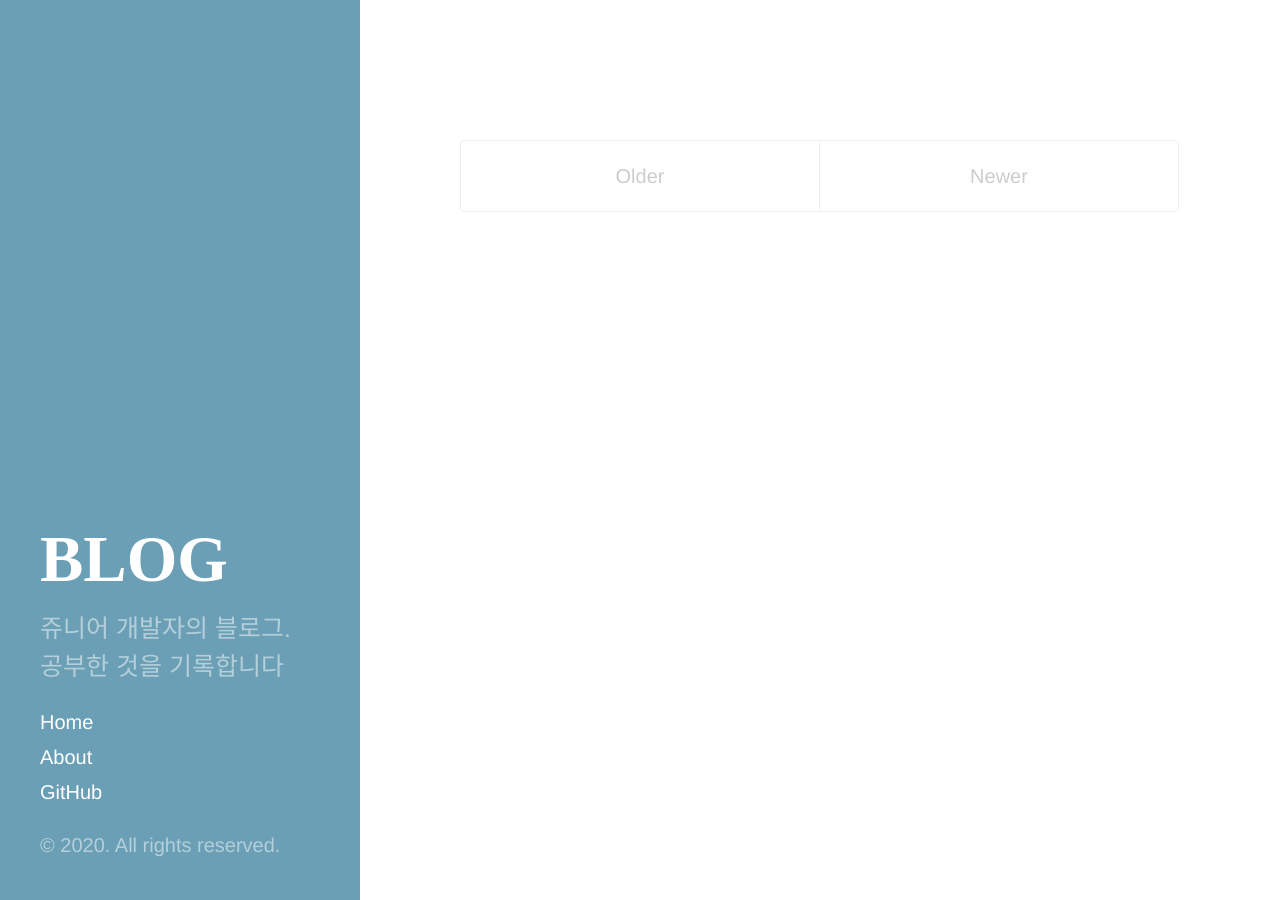
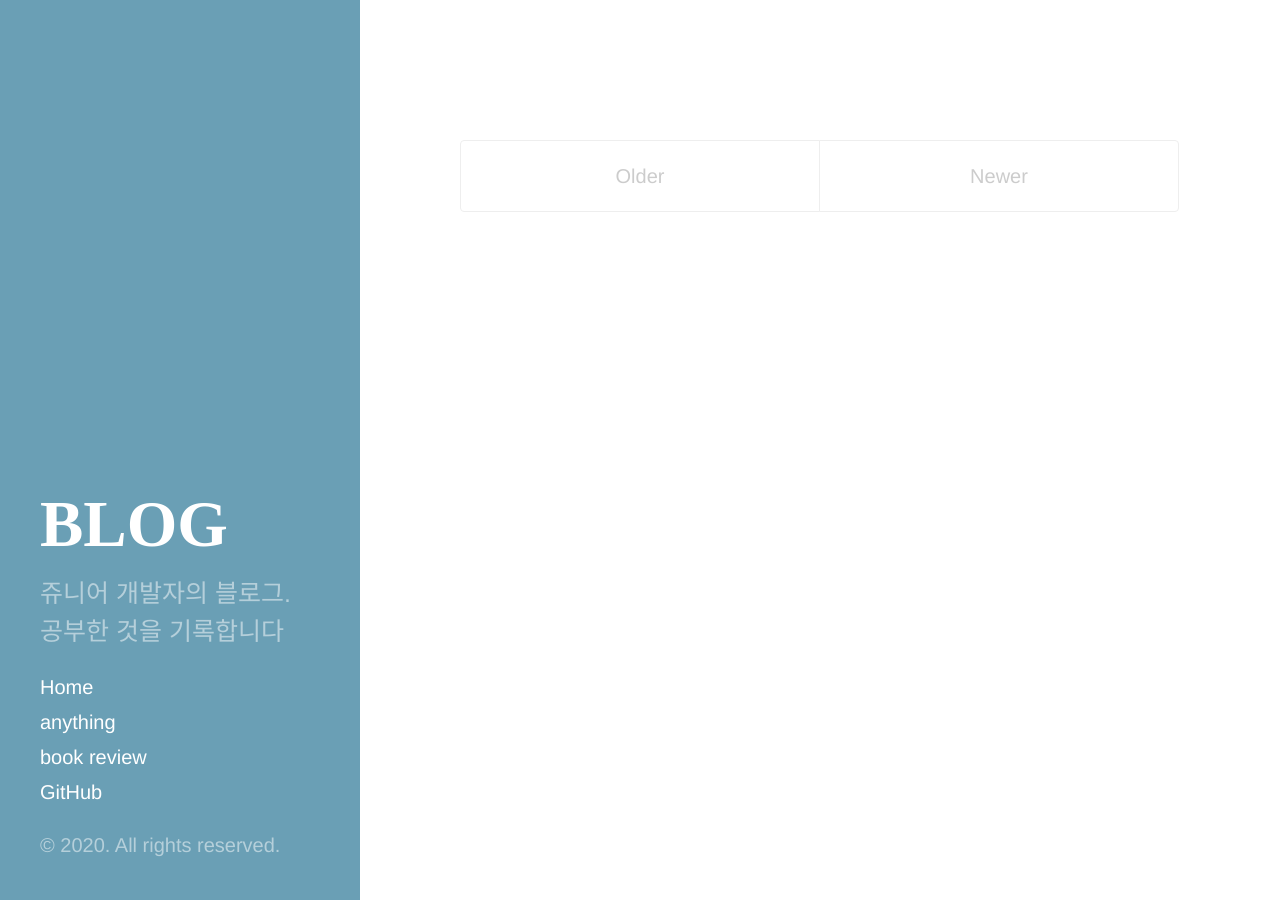
Before and after one commit to 0319easy/0319easy.github.io, a Jekyll site: the page built from index.html, in a window 1280 px wide. Built offline with Jekyll 4.4.1, drawn with Linux system fonts in a browser that asks for light colours; the list of posts is cut into pages by our own code.

Commit message:
카테고리 설정

```diff
--- a/_config.yml
+++ b/_config.yml
@@ -2,20 +2,20 @@
 # markdown:         redcarpet
 highlighter:      rouge
 
-# Permalinks
-# permalink:        pretty
-# relative_permalinks: true
-
-# Setup
 title:            BLOG
 tagline:          "0319easy의 블로그입니당"
 description:      '쥬니어 개발자의 블로그. 공부한 것을 기록합니다'
 url:              "https://0319easy.github.io/"
 baseurl:          ""
+github_username:  0319easy
+
+# Build settings
+theme: minima
+plugins:
+  - jekyll-feed
 
 author:
   name:           '0319easy'
-  # url:            https://twitter.com/mdo
 
 paginate:         10
 
--- a/_includes/head.html
+++ b/_includes/head.html
@@ -15,14 +15,14 @@
   </title>
 
   <!-- CSS -->
-  <link rel="stylesheet" href="{{ site.baseurl }}public/css/poole.css">
-  <link rel="stylesheet" href="{{ site.baseurl }}public/css/syntax.css">
-  <link rel="stylesheet" href="{{ site.baseurl }}public/css/hyde.css">
+  <link rel="stylesheet" href="{{ site.url }}public/css/poole.css">
+  <link rel="stylesheet" href="{{ site.url }}public/css/syntax.css">
+  <link rel="stylesheet" href="{{ site.url }}public/css/hyde.css">
   <!-- <link rel="stylesheet" href="http://fonts.googleapis.com/css?family=PT+Sans:400,400italic,700|Abril+Fatface"> -->
 
   <!-- Icons -->
-  <link rel="apple-touch-icon-precomposed" sizes="144x144" href="{{ site.baseurl }}public/icon.png">
-                                 <link rel="shortcut icon" href="{{ site.baseurl }}public/favicon.ico">
+  <link rel="apple-touch-icon-precomposed" sizes="144x144" href="{{ site.url }}public/icon.png">
+                                 <link rel="shortcut icon" href="{{ site.url }}public/favicon.ico">
 
   <!-- RSS -->
   <link rel="alternate" type="application/rss+xml" title="RSS" href="/atom.xml">
--- a/_includes/sidebar.html
+++ b/_includes/sidebar.html
@@ -10,7 +10,7 @@
     </div>
 
     <nav class="sidebar-nav">
-      <a class="sidebar-nav-item{% if page.url == site.baseurl %} active{% endif %}" href="{{ site.baseurl }}">Home</a>
+      <a class="sidebar-nav-item{% if page.url == site.url %} active{% endif %}" href="{{ site.url }}">Home</a>
       {% comment %}
         The code below dynamically generates a sidebar nav of pages with
         `layout: page` in the front-matter. See readme for usage.
@@ -19,8 +19,8 @@
       {% assign pages_list = site.pages %}
       {% for node in pages_list %}
         {% if node.title != null %}
-          {% if node.layout == "page" %}
-            <a class="sidebar-nav-item{% if page.url == node.url %} active{% endif %}" href="{{ node.url }}">{{ node.title }}</a>
+          {% if node.layout == "category" %}
+            <a class="category-link sidebar-nav-item{% if page.url == node.url %} active{% endif %}" href="{{ site.baseurl }}{{ node.url }}">{{ node.title }}</a>
           {% endif %}
         {% endif %}
       {% endfor %}
--- /dev/null
+++ b/category/book_review.md
@@ -0,0 +1,4 @@
+---
+layout: category
+title : book review
+---
```
Also changed, not shown: _layouts/category.html (added, +19 -0 lines), _posts/anything/first.md (added, +8 -0 lines), category/anything.md (added, +5 -0 lines).
